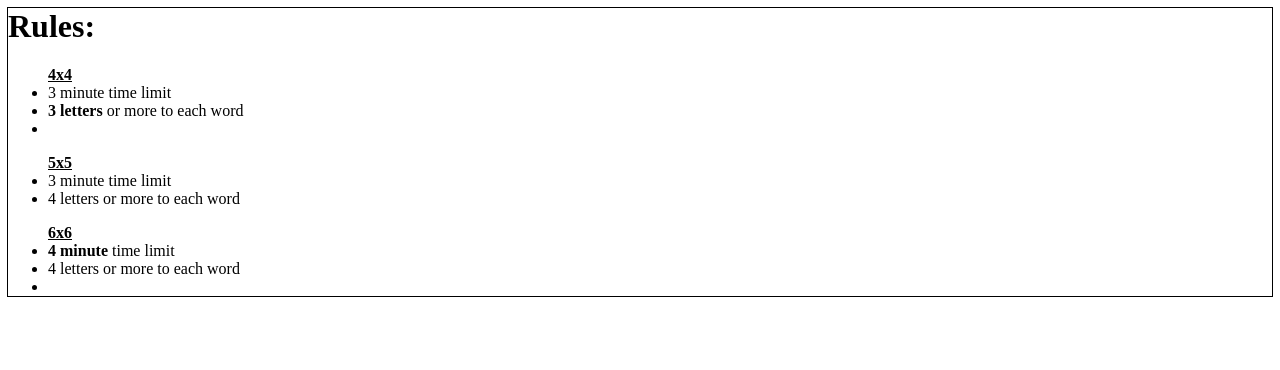
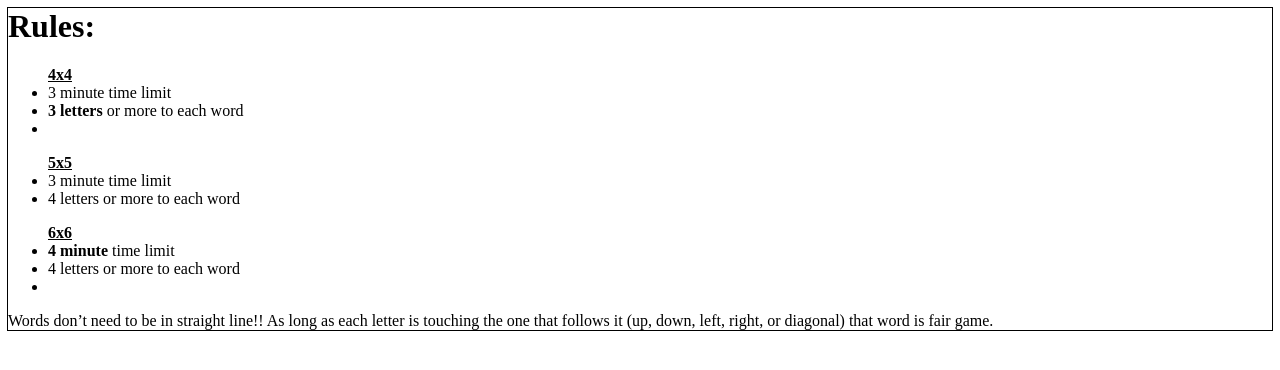
Before and after one commit to briankeegan/Boggle-Riff, a Node project: template assets/scripts/templates/directions.handlebars in a window 1280 px wide. Shown: the top 370 px of the page. Run offline with Node 20 templates, Linux system fonts and the light colour scheme; the template is opened without the code that fills it, so the values that code supplies are empty.

Commit message:
Added more directions after sign-in

```diff
--- a/assets/scripts/templates/directions.handlebars
+++ b/assets/scripts/templates/directions.handlebars
@@ -14,5 +14,6 @@
     <li>4 letters or more to each word</li>
     <li></li>
   </ul>
+  <p style="text-align: left; font-size: 12pt;">Words don’t need to be in straight line!!  As long as each letter is touching the one that follows it (up, down, left, right, or diagonal) that word is fair game.</p>
 
 </div>
```
